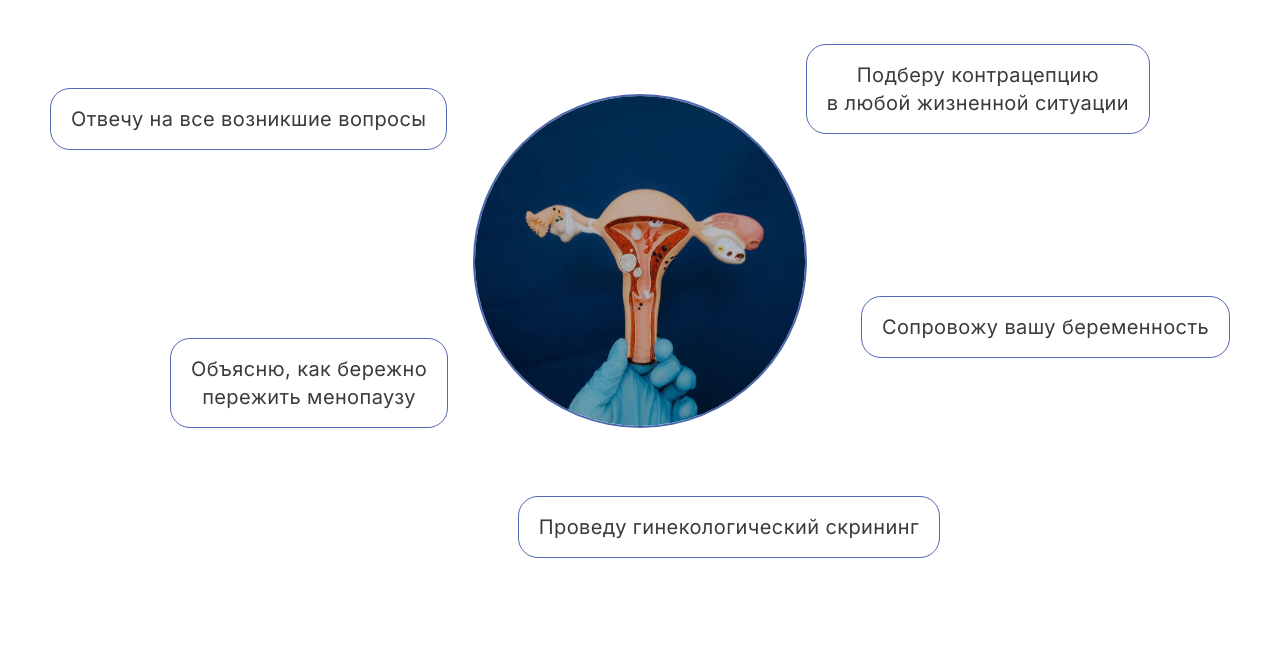
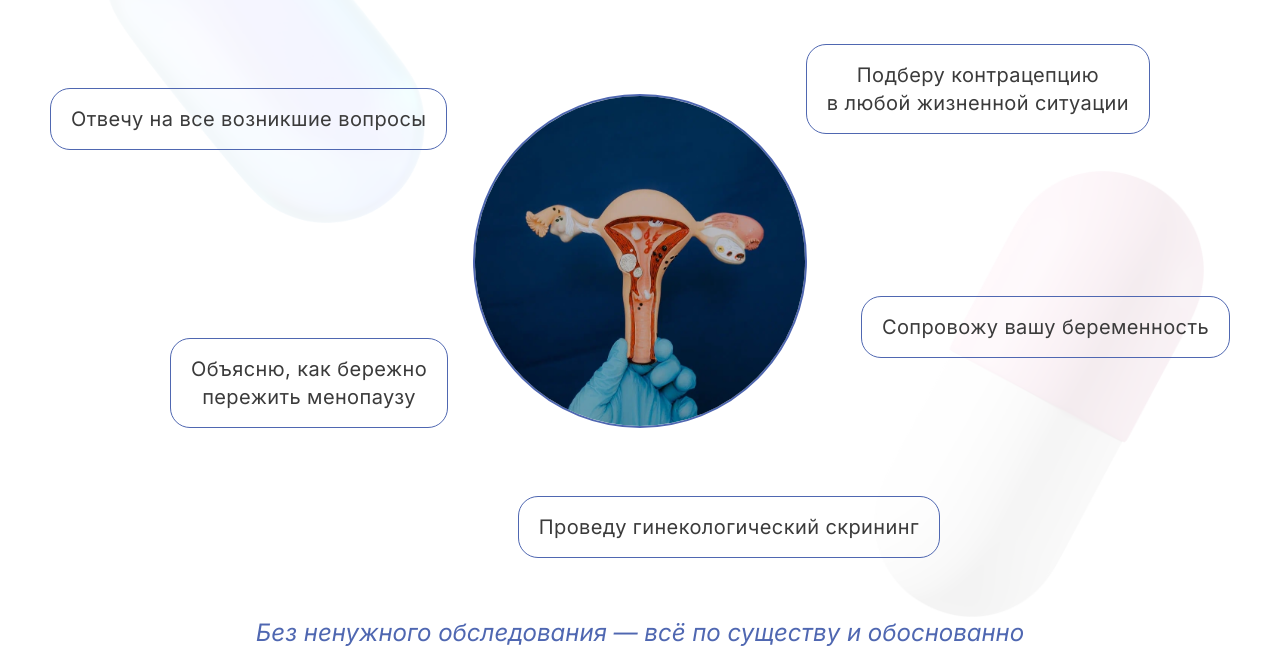
Before and after one commit to breadkvass/oksana-alimova, a website built with webpack: page src/index.html in a window 1280 px wide. Shown: the part 749-1396 px from the top of the page. Before the commit the page ends 1367 px from the top, so only its background shows below. Built offline with nearby package versions, Linux system fonts and the light colour scheme.

Commit message:
add background images to help section

```diff
--- /dev/null
+++ b/src/blocks/help/__pill/help__pill.css
@@ -0,0 +1,5 @@
+.help__pill {
+    opacity: 10%;
+    z-index: -1;
+    position: absolute;
+}
--- /dev/null
+++ b/src/blocks/help/__pill/help__pill_1.css
@@ -0,0 +1,6 @@
+.help__pill_1 {
+    top: -66px;
+    left: 55px;
+    width: 320px;
+    height: auto;
+}
--- /dev/null
+++ b/src/blocks/help/__pill/help__pill_2.css
@@ -0,0 +1,6 @@
+.help__pill_2 {
+    bottom: 30px;
+    right: 26px;
+    width: 330px;
+    height: auto;
+}
--- a/src/blocks/help/__text/help__text.css
+++ b/src/blocks/help/__text/help__text.css
@@ -0,0 +1,8 @@
+.help__text {
+    font-size: 24px;
+    font-style: italic;
+    font-weight: 400;
+    line-height: 29.05px;
+    text-align: center;
+    color: #4F67B1;
+}
--- a/src/blocks/help/help.css
+++ b/src/blocks/help/help.css
@@ -3,4 +3,5 @@
     flex-direction: column;
     gap: 60px;
     margin-top: 120px;
+    position: relative;
 }
--- a/src/index.css
+++ b/src/index.css
@@ -25,3 +25,6 @@
 @import url(./blocks/help/__text/help__text.css);
 @import url(./blocks/help/__title/help__title.css);
 @import url(./blocks/help/__img/help__img.css);
+@import url(./blocks/help/__pill/help__pill.css);
+@import url(./blocks/help/__pill/help__pill_1.css);
+@import url(./blocks/help/__pill/help__pill_2.css);
--- a/src/index.html
+++ b/src/index.html
@@ -46,7 +46,9 @@
           <p class="help__point help__point_4">Сопровожу вашу беременность</p>
           <p class="help__point help__point_5">Подберу контрацепцию<br />в любой жизненной ситуации</p>
         </div>
-        <p class="help__text"></p>
+        <p class="help__text">Без ненужного обследования — всё по существу и обоснованно</p>
+        <img class="help__pill help__pill_1" src="<%=require('./vendor/assets/images/pill-1.png')%>"/>
+        <img class="help__pill help__pill_2" src="<%=require('./vendor/assets/images/pill-2.png')%>"/>
       </sectin>
     </main>
     <footer></footer>
```
Also changed, not shown: src/vendor/assets/images/pill-1.png (added), src/vendor/assets/images/pill-2.png (added).
